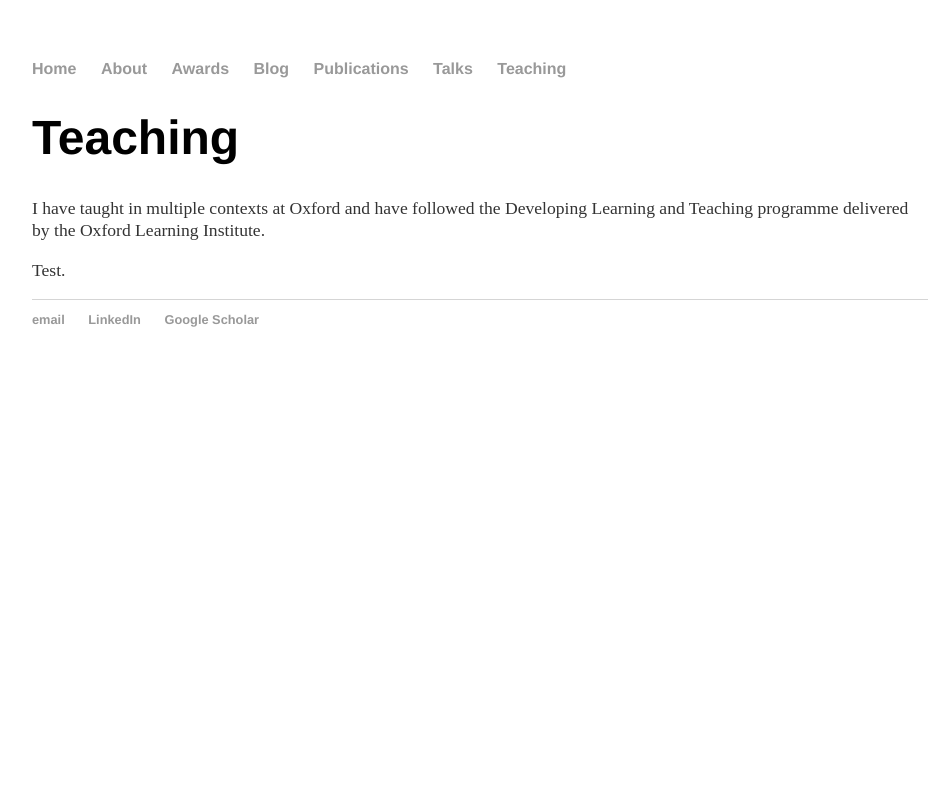
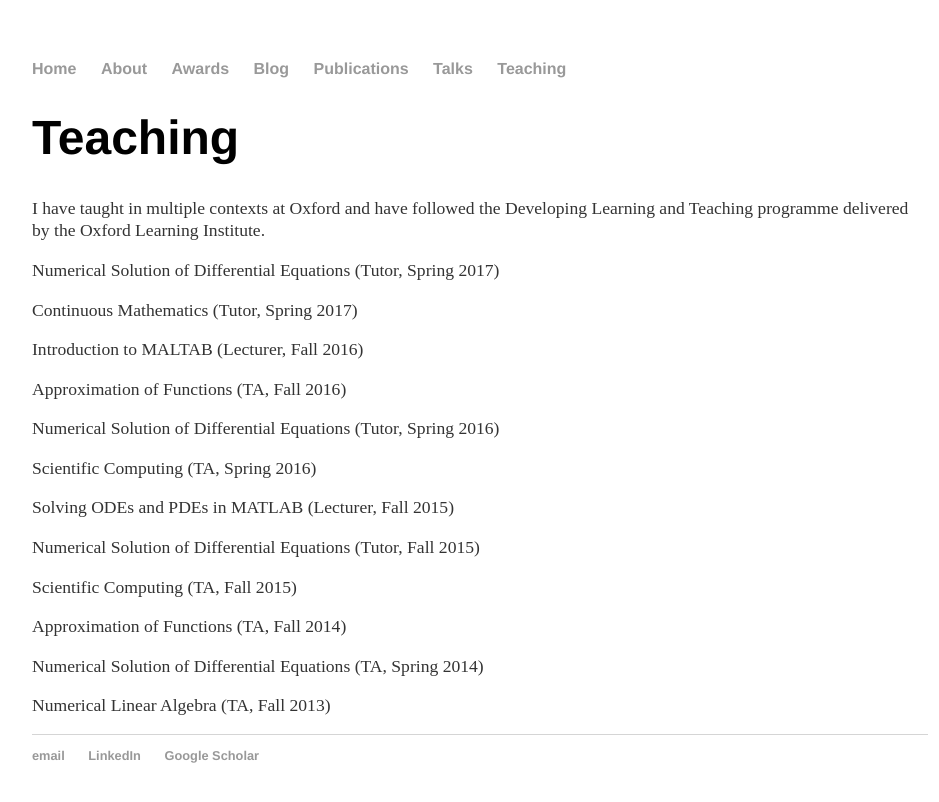
Before and after one commit to Hadrien-Montanelli/Hadrien-Montanelli.github.io, a Jekyll site: the page built from teaching/index.html, in a window 1280 px wide. Shown: the top 802 px of the page, without its empty margins (160-1099 px from the left). Built offline with Jekyll 4.4.1, drawn with Linux system fonts in a browser that asks for light colours.

Commit message:
Update index.html

```diff
--- a/teaching/index.html
+++ b/teaching/index.html
@@ -5,6 +5,16 @@ title: Teaching
 <div class="blurb">
 	<h1>Teaching</h1>
 	<p>I have taught in multiple contexts at Oxford and have followed the Developing Learning and Teaching programme delivered by the Oxford Learning Institute.<p>
-
-  <p> Test.<p>
+        <p>Numerical Solution of Differential Equations (Tutor, Spring 2017)<p>
+	<p>Continuous Mathematics (Tutor, Spring 2017)<p>
+	<p>Introduction to MALTAB (Lecturer, Fall 2016)<p>
+	<p>Approximation of Functions (TA, Fall 2016)<p>
+	<p>Numerical Solution of Differential Equations (Tutor, Spring 2016)<p>
+	<p>Scientific Computing (TA, Spring 2016)<p>
+	<p>Solving ODEs and PDEs in MATLAB (Lecturer, Fall 2015)<p>
+	<p>Numerical Solution of Differential Equations (Tutor, Fall 2015)<p>
+	<p>Scientific Computing (TA, Fall 2015)<p>
+	<p>Approximation of Functions (TA, Fall 2014)<p>
+	<p> Numerical Solution of Differential Equations (TA, Spring 2014)<p>
+	<p>Numerical Linear Algebra (TA, Fall 2013)<p>
 </div><!-- /.blurb -->
```
